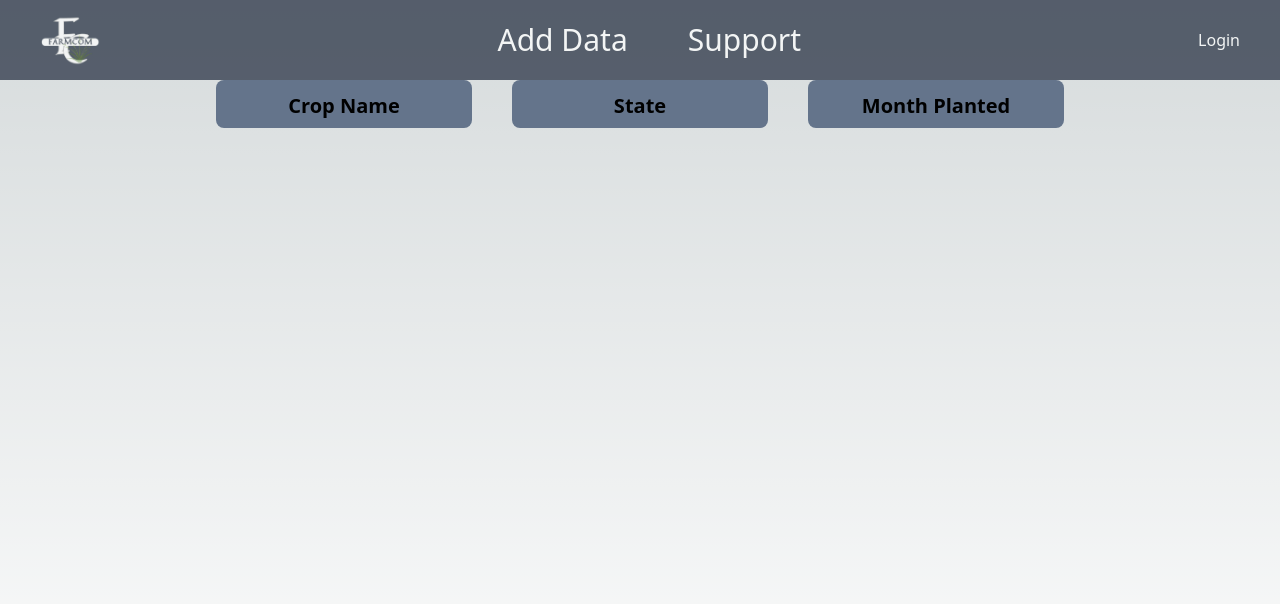
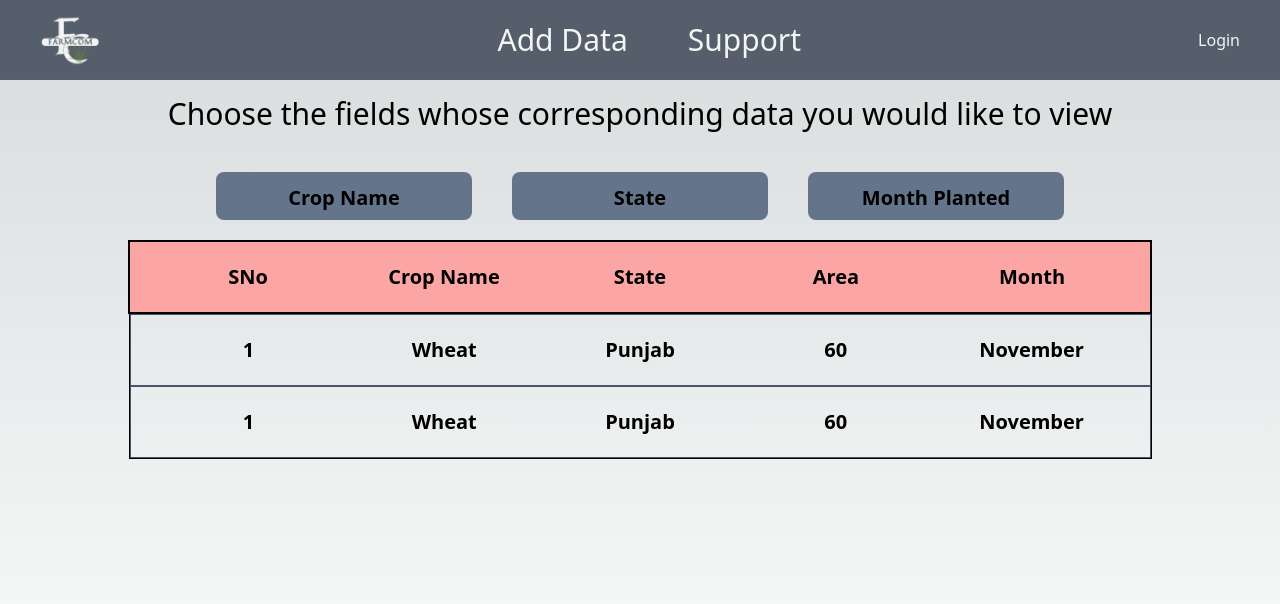
Before and after one commit to KayG2310/Hack-O-Mania, a Next.js app in the folder frontend/: page /filter in a window 1280 px wide. Shown: the top 604 px of the page. Built offline with nearby package versions, Linux system fonts and the light colour scheme.

Commit message:
added table in filter page

```diff
--- a/frontend/package.json
+++ b/frontend/package.json
@@ -13,11 +13,13 @@
     "cookie": "^0.6.0",
     "emoji-mart": "^5.5.2",
     "emoji-picker-react": "^4.7.12",
+    "firebase": "^10.8.0",
     "next": "13.5.6",
     "next-remove-imports": "^1.0.12",
     "react": "^18",
     "react-dom": "^18",
     "react-icons": "^5.0.1",
+    "react-intersection-observer": "^9.8.0",
     "react-markdown": "^9.0.1",
     "react-transition-group": "^4.4.5",
     "rehype-raw": "^7.0.0",
--- a/frontend/pages/add_crop.js
+++ b/frontend/pages/add_crop.js
@@ -12,22 +12,29 @@ export default function App(){
         <form className="flex flex-col items-center justify-center w-1/3 mt-[5px]">
         <div className="flex items-center justify-center font-bold mb-10 text-3xl text-cyan-100">Add Sample Data</div>
         <input
-        type='text' placeholder='Enter Crop Name' className="border-2 border-black bg-gradient-to-r from-blue-200 to-blue-400  rounded-md  mb-5  w-[30vw] pl-[11vw] hover:bg-blue-200 text-black placeholder-[#574e4e] hover: bg-gradient-to-r from-blue-200 to-blue-300" ></input>
+        type='text' placeholder='Enter Crop Name' className="border-2 border-white bg-gradient-to-r from-blue-200 to-blue-400  rounded-md  mb-5  w-[30vw] pl-[11vw] hover:bg-blue-200 text-black placeholder-[#574e4e] hover: bg-gradient-to-r from-blue-200 to-blue-300" ></input>
 
         <input
-        type='text' placeholder='Enter State' className="border-2 border-black bg-gradient-to-r from-blue-200 to-blue-400  rounded-md mb-5 w-[30vw] pl-[11vw] text-black placeholder-[#574e4e] hover: bg-gradient-to-r from-blue-200 to-blue-300" ></input>
+        type='text' placeholder='Enter State' className="border-2 border-white bg-gradient-to-r from-blue-200 to-blue-400  rounded-md mb-5 w-[30vw] pl-[11vw] text-black placeholder-[#574e4e] hover: bg-gradient-to-r from-blue-200 to-blue-300" ></input>
 
         <input
-        type='text' placeholder='Enter District' className="border-2 border-black pl-[11vw]
+        type='text' placeholder='Enter District' className="border-2 border-white pl-[11vw]
         bg-gradient-to-r from-blue-200 to-blue-400  rounded-md mb-5 w-[30vw] text-black placeholder-[#574e4e] hover: bg-gradient-to-r from-blue-200 to-blue-300" ></input>
 
-        Add image of your crop
+
+<input
+        type='text' placeholder='Enter Cycle of the crop' className="border-2 border-white pl-[11vw]
+        bg-gradient-to-r from-blue-200 to-blue-400  rounded-md mb-5 w-[30vw] text-black placeholder-[#574e4e] hover: bg-gradient-to-r from-blue-200 to-blue-300" ></input>
+
+        <p className="text-2xl text-white">Add image of your crop</p>
 
 
         <input
-        type='file' placeholder='Add image of your crop' className="border-2 border-black bg-gradient-to-r from-blue-200 to-blue-300  rounded-md mb-5 w-[30vw] hover: bg-gradient-to-r from-blue-500 to-blue-700"></input>
+        type='file' placeholder='Add image of your crop' className="border-2 border-white bg-gradient-to-r from-blue-200 to-blue-300  rounded-md mb-5 w-[30vw] "></input>
 
-        <input type="submit" className=" border-2 border-black p-5 bg-gradient-to-r from-blue-700  to-green-800 via-blue-950 rounded-md mb-5 w-[15vw] hover: bg-blue-600"></input>
+        <input type="submit" className=" border-2 border-white p-5 bg-black text-white hover:bg-gradient-to-tr from-purple-950 to-green-950 via-blue-950
+
+          rounded-md mb-5 w-[15vw]"></input>
 
 
         </form>
--- a/frontend/pages/filter.js
+++ b/frontend/pages/filter.js
@@ -9,6 +9,9 @@ function Dropdowns() {
     State: ['Gujarat', 'Maharashtra', 'UP', 'Punjab', 'Haryana', 'MP', 'Rajasthan', 'Karnataka', 'Tamil Nadu', 'Others'],
     "Month Planted": ['January', 'February', 'March', 'April', 'May', 'June', 'July', 'August', 'September', 'October', 'November', 'December'],
   };
+
+    const tableData = [{'SNo':1,"Crop Name": 'Wheat', 'State': 'Punjab', 'Area': 60, 'Month': 'November'},
+    {'SNo':1,"Crop Name": 'Wheat', 'State': 'Punjab', 'Area': 60, 'Month': 'November'}]
 
   const initialCheckedItems = Object.keys(dictionary).reduce((acc, category) => {
     acc[category] = [];
@@ -40,10 +43,14 @@ function Dropdowns() {
 
   return (
     // Outer Div
+    <main>
+    <p className='text-3xl flex items-center justify-center mt-[2vh]'>Choose the fields whose corresponding data you would like to view</p>
     <div className='flex flex-row gap-10 items-center justify-center'>
       {Object.keys(dictionary).map(category => (
     // Div for individual dropdown
-        <div className='w-64 bg-slate-500 h-12 rounded-lg flex flex-col items-center justify-start pt-3' key={category}
+
+
+        <div className='w-64 bg-slate-500 h-12 rounded-lg flex flex-col items-center justify-start pt-3 mt-[5vh]' key={category}
             onMouseEnter={() => setIsOpen({ [category]: true })}
             onMouseLeave={() => setIsOpen({ [category]: false })}>
           <button className='text-xl font-bold' onClick={() => toggleDropdown(category)}>{category}</button>
@@ -52,18 +59,49 @@ function Dropdowns() {
             <div className=' gap-0.5 grid'>
               {dictionary[category].map(item => (
     // Div for individual item in the dropdown
-                <div className='h-8 w-52 bg-slate-600 place-items-center rounded-lg' key={item}>
+                <div className='h-8 w-52 bg-slate-900 text-white place-items-center rounded-lg' key={item}>
                   <label className='grid grid-cols-2 place-items-center'>
                     <input type="checkbox" name={item} checked={checkedItems[category ].includes(item)} onChange={(event) => handleCheckChange(event, category)} />
                     {item}
                   </label>
+
                 </div>
               ))}
             </div>
           )}
         </div>
+
       ))}
     </div>
+      <div className=''>
+      <table className='mt-5 w-[80vw] m-auto border-black border border-spacing-5'>
+        <thead className=' bg-red-300 border-2 border-black'>
+          <tr className='m-10'>
+            <div className='w-full m-auto grid items-center justify-center text-xl grid-cols-5 p-5'>
+
+            <th>SNo</th>
+            <th>Crop Name</th>
+            <th>State</th>
+            <th>Area</th>
+            <th>Month</th>
+            </div>
+          </tr>
+        </thead>
+      <tbody>
+
+      {tableData.map(crop => (
+        <tr className='w-full m-auto grid items-center justify-center text-xl grid-cols-5 p-5 border-[0.5px] border-slate-600'>
+
+          {Object.keys(crop).map((key) => (
+            <th>{crop[key]}</th>
+          ))}
+        </tr>
+      ))}
+      </tbody>
+      </table>
+      </div>
+    </main>
+
   );
 }
 
```
Also changed, not shown: 2 other files (tests, documents, lock files or other folders).
